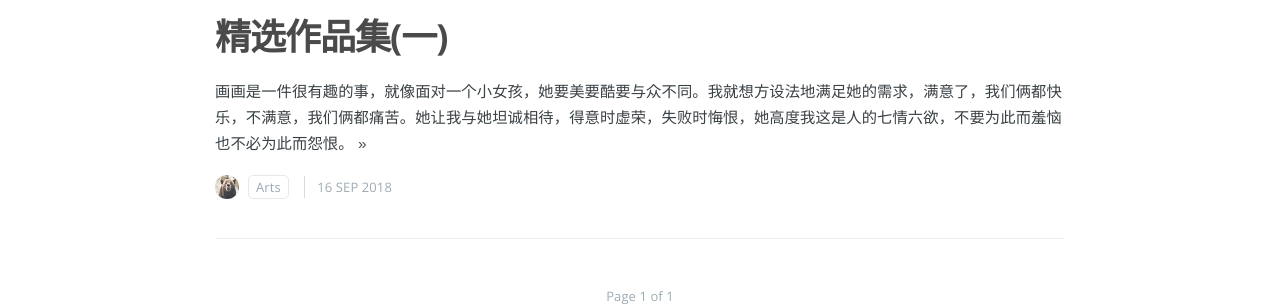
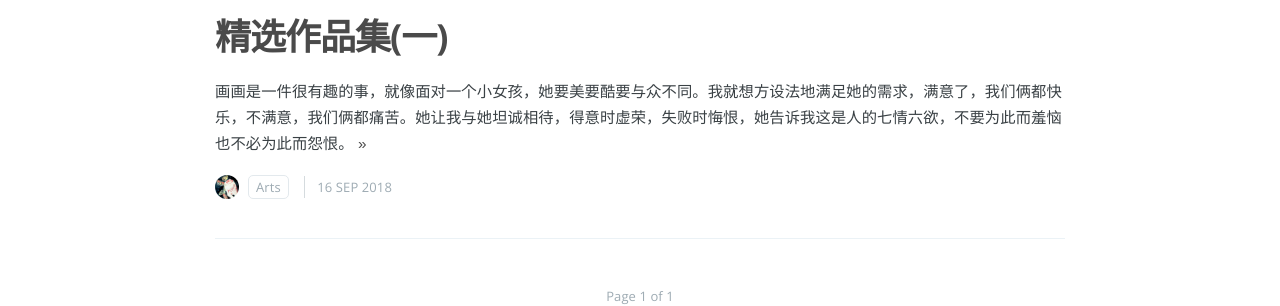
Before and after one commit to China-ms/blog, a Jekyll site: the page built from index.html, in a window 1280 px wide. Shown: the part 935-1241 px from the top of the page. Built offline with Jekyll 4.4.1, drawn with Linux system fonts in a browser that asks for light colours; nearby versions of some CDN libraries; the list of posts is cut into pages by our own code; comment, search, counter and statistics services are not loaded.

Commit message:
version 1.0.1

```diff
--- a/_config.yml
+++ b/_config.yml
@@ -11,7 +11,7 @@ kramdown:
 highlighter: none
 paginate: 15
 language: 'en-uk'
-host_url: 'https://art-collection.cc'
+host_url: 'http://art-collection.cc'
 
 # Website info
 name: '艺术工作室'
@@ -23,9 +23,9 @@ author: 'Xu Jiayu'
 nickname: Yu
 bio: 'Arts / Painting / Music drama'
 location: 'Guangxi, China'
-url: 'https://art-collection.cc'
-img_url: 'https://img.art-collection.cc'
-image: 'assets/images/cover3.jpg'
+url: 'http://art-collection.cc'
+img_url: 'http://img.art-collection.cc'
+image: 'assets/images/head.jpg'
 
 short_url: 'art-collection.cc'
 google_analytics:
--- a/_includes/navigation.html
+++ b/_includes/navigation.html
@@ -7,7 +7,6 @@
     <li class="nav-home {% if page.current == 'home' %} nav-current{% endif %}" role="presentation"><a href="{{ site.baseurl }}">Home</a></li>
     <!-- <li class="nav-about {% if page.current == 'about' %} nav-current{% endif %}" role="presentation"><a href="{{ site.baseurl }}about">About</a></li>
     <li class="nav-author {% if page.current == 'author' %} nav-current{% endif %}" role="presentation"><a href="{{ site.baseurl }}author/casper">Author</a></li> -->
-    <li class="nav-arts {% if page.url contains 'Arts' %} nav-current{% endif %}" role="presentation"><a href="{{ site.baseurl }}tag/Arts">Arts</a></li>
   </ul>
   <a class="subscribe-button icon-feed" href="{{ site.baseurl }}feed.xml">Subscribe</a>
 </div>
--- a/_layouts/tag.html
+++ b/_layouts/tag.html
@@ -20,7 +20,7 @@ current: tag
     </nav>
     <div class="vertical">
         <div class="main-header-content inner">
-      <h1 class="page-title">{{ page.tag }}</h1>
+            <h1 class="page-title">{{ page.tag | capitalize }}</h1>
             <h2 class="page-description">
             {% if tag_description %}
                 {{ tag_description }}
--- a/_posts/2018-9-16-paintings_collection.md
+++ b/_posts/2018-9-16-paintings_collection.md
@@ -4,7 +4,7 @@ permalink: /paintings
 title: 精选作品集(一)
 tags: Arts
 toc: true
-desc: 画画是一件很有趣的事，就像面对一个小女孩，她要美要酷要与众不同。我就想方设法地满足她的需求，满意了，我们俩都快乐，不满意，我们俩都痛苦。她让我与她坦诚相待，得意时虚荣，失败时悔恨，她高度我这是人的七情六欲，不要为此而羞恼也不必为此而怨恨。
+desc: 画画是一件很有趣的事，就像面对一个小女孩，她要美要酷要与众不同。我就想方设法地满足她的需求，满意了，我们俩都快乐，不满意，我们俩都痛苦。她让我与她坦诚相待，得意时虚荣，失败时悔恨，她告诉我这是人的七情六欲，不要为此而羞恼也不必为此而怨恨。
 ---
 
 ![num1](https://i.loli.net/2018/09/16/5b9ddcf7f108a.jpg)
@@ -183,7 +183,7 @@ desc: 画画是一件很有趣的事，就像面对一个小女孩，她要美
 <br/><br/>
 <br/><br/>
 <br/><br/>
-画画是一件很有趣的事，就像面对一个小女孩，她要美要酷要与众不同。我就想方设法地满足她的需求，满意了，我们俩都快乐，不满意，我们俩都痛苦。她让我与她坦诚相待，得意时虚荣，失败时悔恨，她高度我这是人的七情六欲，不要为此而羞恼也不必为此而怨恨。恩格斯说工业时代后的人是不完整的，情感在缺失但我们却不以为意，而艺术正是帮我们找回缺失的情感的有效途径，这是一个很有趣的过程。
+画画是一件很有趣的事，就像面对一个小女孩，她要美要酷要与众不同。我就想方设法地满足她的需求，满意了，我们俩都快乐，不满意，我们俩都痛苦。她让我与她坦诚相待，得意时虚荣，失败时悔恨，她告诉我这是人的七情六欲，不要为此而羞恼也不必为此而怨恨。恩格斯说工业时代后的人是不完整的，情感在缺失但我们却不以为意，而艺术正是帮我们找回缺失的情感的有效途径，这是一个很有趣的过程。
 <br/><br/>
 **我一直相信心有多大，画就有多大。我曾许愿心怀宇宙，我还在实现的路上。**
 
```
Also changed, not shown: assets/images/head.jpg (added). Lines whose indentation alone changed are shown as unchanged.
